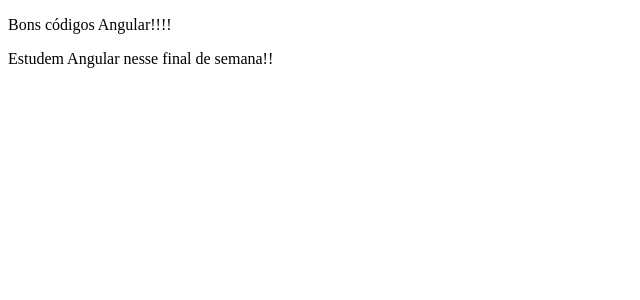
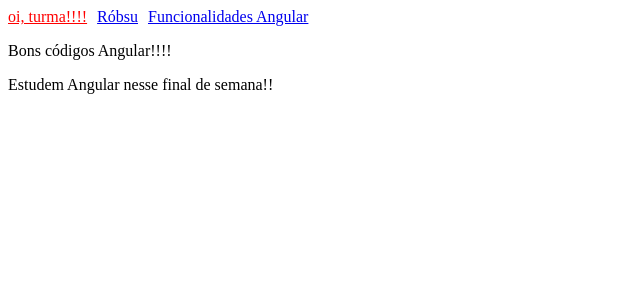
Before and after one commit to devs2blu-2026/hello-world-angular, an Angular app: page /oi-turma in a window 1280 px wide. Shown: the top 300 px of the page, without its empty margins (0-640 px from the left). Built offline with nearby package versions, Linux system fonts and the light colour scheme.

Commit message:
Cria header

```diff
--- a/src/app/app.html
+++ b/src/app/app.html
@@ -1,2 +1,2 @@
-
+<app-header></app-header>
 <router-outlet />
--- a/src/app/app.ts
+++ b/src/app/app.ts
@@ -4,9 +4,10 @@ import { HelloWorld } from './hello-world/hello-world';
 import { OiTurma } from './oi-turma/oi-turma';
 import { ExemploInterpolacao } from './exemplo-interpolacao/exemplo-interpolacao';
 import { ExemploObjeto } from './exemplo-objeto/exemplo-objeto';
+import { Header } from './components/header/header';
 
 @Component({
-  imports: [RouterOutlet, HelloWorld, OiTurma, ExemploInterpolacao, ExemploObjeto],
+  imports: [RouterOutlet, HelloWorld, OiTurma, ExemploInterpolacao, ExemploObjeto, Header],
   selector: 'app-root',
   styleUrl: './app.css',
   templateUrl: './app.html',
--- /dev/null
+++ b/src/app/components/header/header.css
@@ -0,0 +1,9 @@
+nav {
+    display: flex;
+    gap: 10px;
+}
+
+
+.pagina-ativa {
+    color: red;
+}
--- /dev/null
+++ b/src/app/components/header/header.html
@@ -0,0 +1,5 @@
+<nav>
+    <a routerLink="/oi-turma" routerLinkActive="pagina-ativa">oi, turma!!!!</a>
+    <a routerLink="/skate" routerLinkActive="pagina-ativa">Róbsu</a>
+    <a routerLink="/funcionalidades-angular" routerLinkActive="pagina-ativa">Funcionalidades Angular</a>
+</nav>
```
Also changed, not shown: src/app/components/header/header.ts (added, +10 -0 lines), 1 other file (tests, documents, lock files or other folders).
